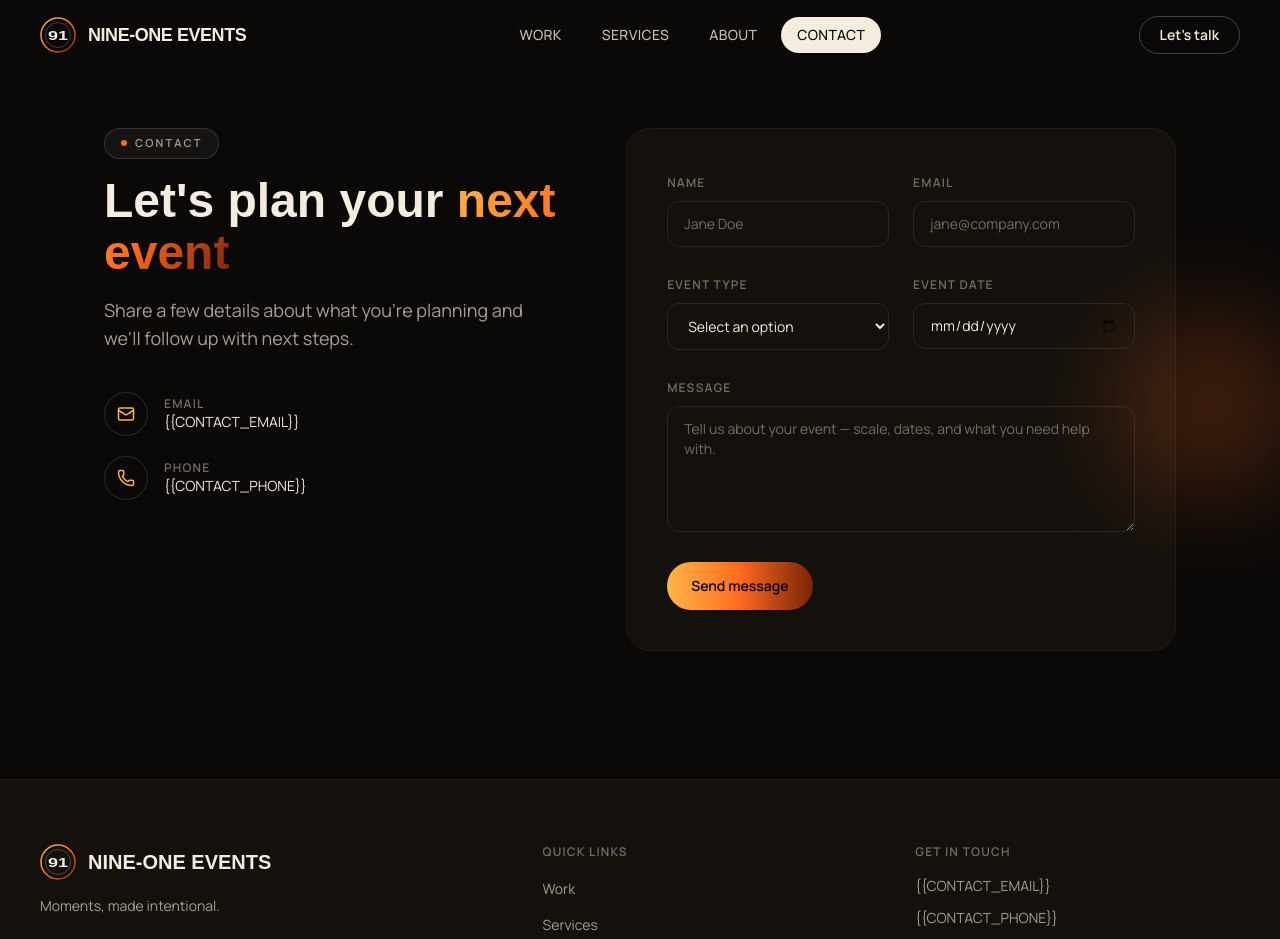
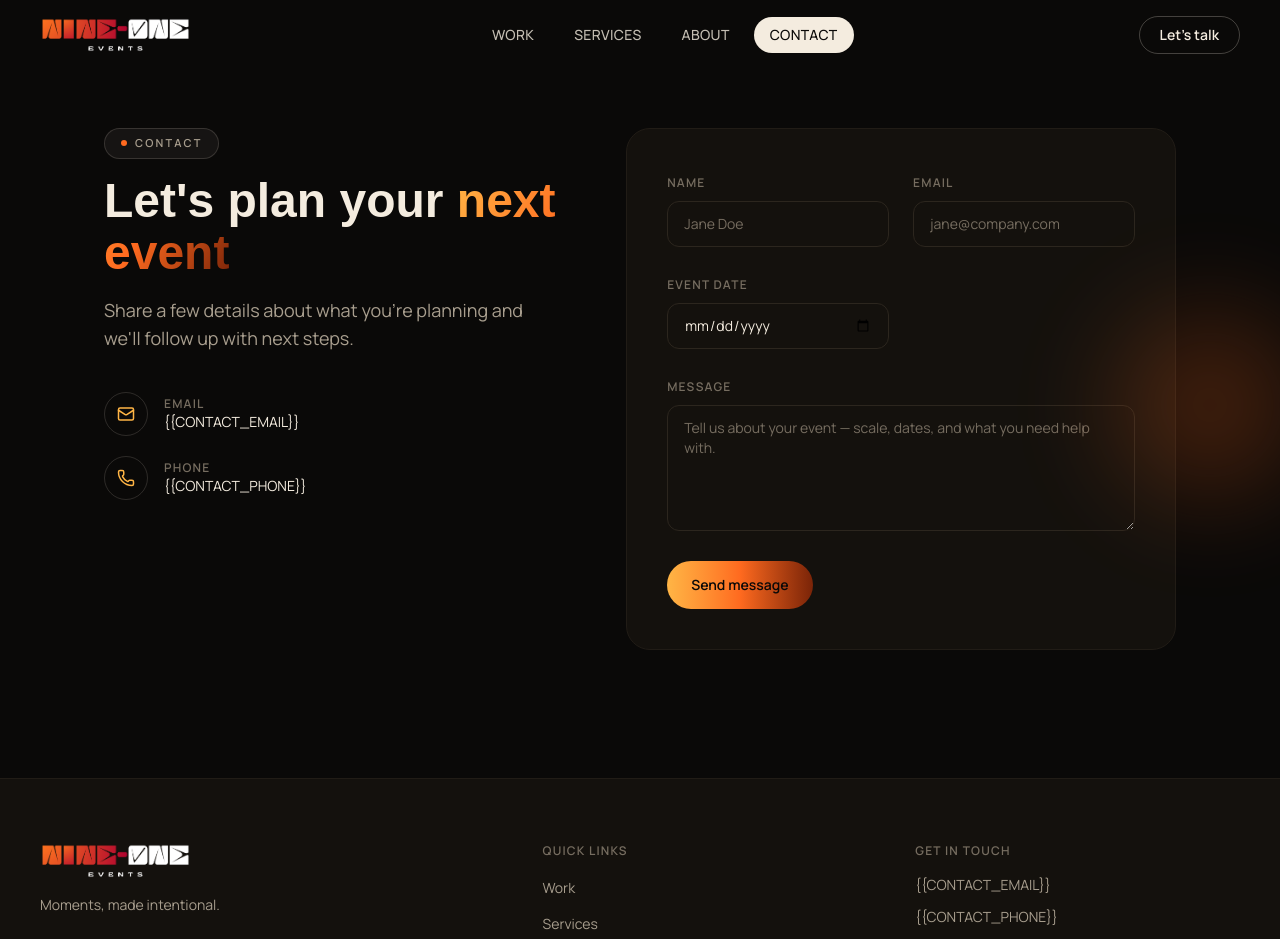
Before and after one commit to cham-d-code/EVENT-MANAGEMENT-PROJECT, a Next.js app: page /contact in a window 1280 px wide. Shown: the top 939 px of the page. Built offline with nearby package versions, Linux system fonts and the light colour scheme; a web font is replaced by a local one.

Commit message:
Photos changes

```diff
--- a/app/services/page.tsx
+++ b/app/services/page.tsx
@@ -38,8 +38,7 @@ export default function ServicesPage() {
                     <Icon size={22} />
                   </div>
                   <h3 className="mt-6 font-display text-xl font-bold text-paper">{service.name}</h3>
-                  <p className="mt-3 text-sm text-fog">{service.description}</p>
-                  <ul className="mt-6 space-y-2.5">
+                  <ul className="mt-5 space-y-2.5">
                     {service.includes.map((item) => (
                       <li key={item} className="flex items-start gap-2 text-sm text-fog">
                         <Check size={16} className="mt-0.5 shrink-0 text-ember" />
--- a/components/contact/contact-form.tsx
+++ b/components/contact/contact-form.tsx
@@ -7,7 +7,6 @@ import { CheckCircle2 } from "lucide-react";
 type FormState = {
   name: string;
   email: string;
-  eventType: string;
   eventDate: string;
   message: string;
 };
@@ -15,12 +14,9 @@ type FormState = {
 const initialState: FormState = {
   name: "",
   email: "",
-  eventType: "",
   eventDate: "",
   message: "",
 };
-
-const eventTypes = ["Hackathon", "Exposition", "Corporate", "University", "Other"];
 
 export default function ContactForm() {
   const [form, setForm] = useState<FormState>(initialState);
@@ -35,7 +31,6 @@ export default function ContactForm() {
     } else if (!/^[^\s@]+@[^\s@]+\.[^\s@]+$/.test(values.email)) {
       next.email = "Please enter a valid email address.";
     }
-    if (!values.eventType) next.eventType = "Please select an event type.";
     if (!values.eventDate) next.eventDate = "Please choose an event date.";
     if (!values.message.trim()) next.message = "Tell us a little about your event.";
     return next;
@@ -101,20 +96,6 @@ export default function ContactForm() {
             placeholder="jane@company.com"
           />
         </Field>
-        <Field label="Event type" error={errors.eventType}>
-          <select
-            value={form.eventType}
-            onChange={(e) => handleChange("eventType", e.target.value)}
-            className={inputClass(!!errors.eventType)}
-          >
-            <option value="">Select an option</option>
-            {eventTypes.map((type) => (
-              <option key={type} value={type}>
-                {type}
-              </option>
-            ))}
-          </select>
-        </Field>
         <Field label="Event date" error={errors.eventDate}>
           <input
             type="date"
--- a/components/layout/footer.tsx
+++ b/components/layout/footer.tsx
@@ -16,8 +16,7 @@ export default function Footer() {
         <div className="grid gap-12 md:grid-cols-[1.4fr_1fr_1fr]">
           <div>
             <Link href="/" className="flex items-center gap-3">
-              <Image src="/logo.svg" alt={siteConfig.name} width={36} height={36} />
-              <span className="font-display text-xl font-bold text-paper">{siteConfig.name}</span>
+              <Image src="/logo.png" alt={siteConfig.name} width={151} height={36} />
             </Link>
             <p className="mt-4 max-w-sm text-sm text-fog">{siteConfig.tagline}</p>
             <div className="mt-6 flex items-center gap-3">
--- a/components/layout/navbar.tsx
+++ b/components/layout/navbar.tsx
@@ -34,8 +34,7 @@ export default function Navbar() {
       >
         <div className="mx-auto flex max-w-7xl items-center justify-between px-6 py-4 lg:px-10">
           <Link href="/" className="flex items-center gap-3">
-            <Image src="/logo.svg" alt={siteConfig.name} width={36} height={36} priority />
-            <span className="font-display text-lg font-bold tracking-tight text-paper">{siteConfig.name}</span>
+            <Image src="/logo.png" alt={siteConfig.name} width={151} height={36} priority />
           </Link>
 
           <nav className="hidden items-center gap-2 md:flex" onMouseLeave={() => setHovered(null)}>
```
Also changed, not shown: public/logo.png (added).
